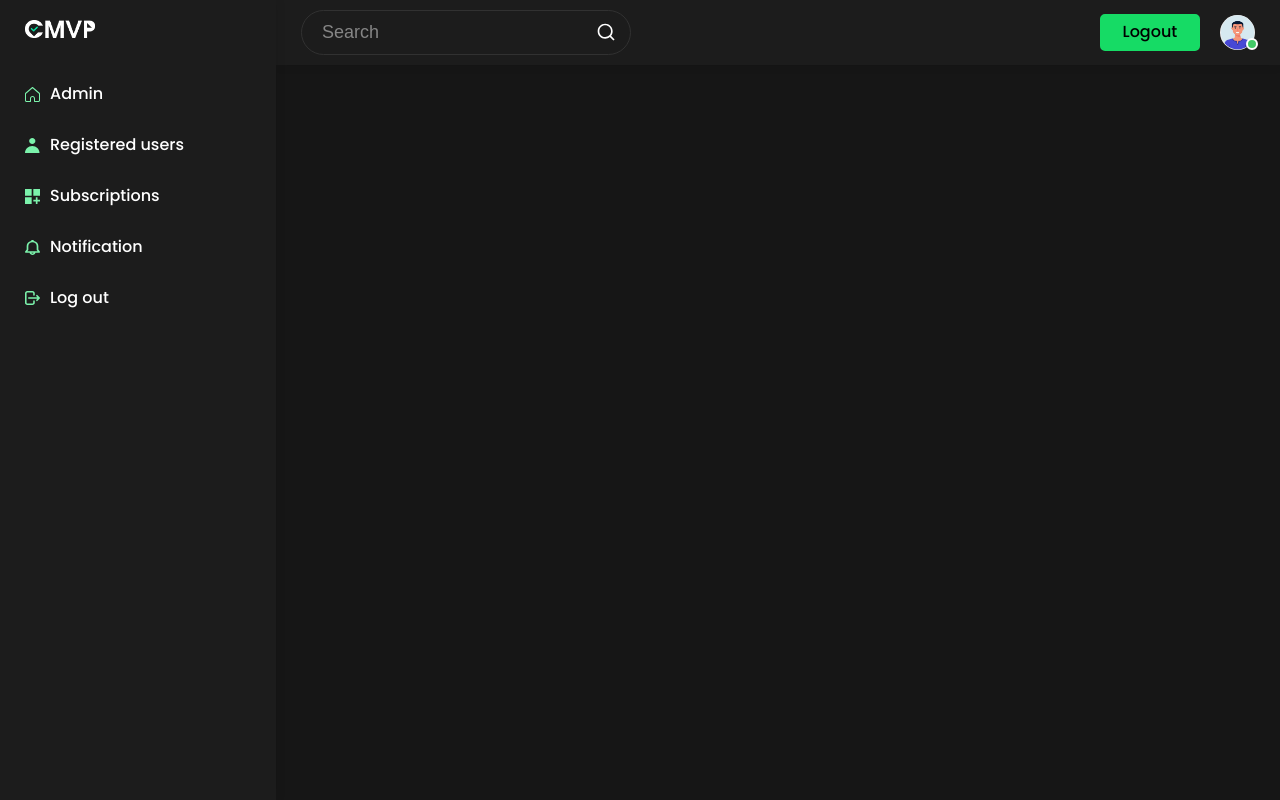
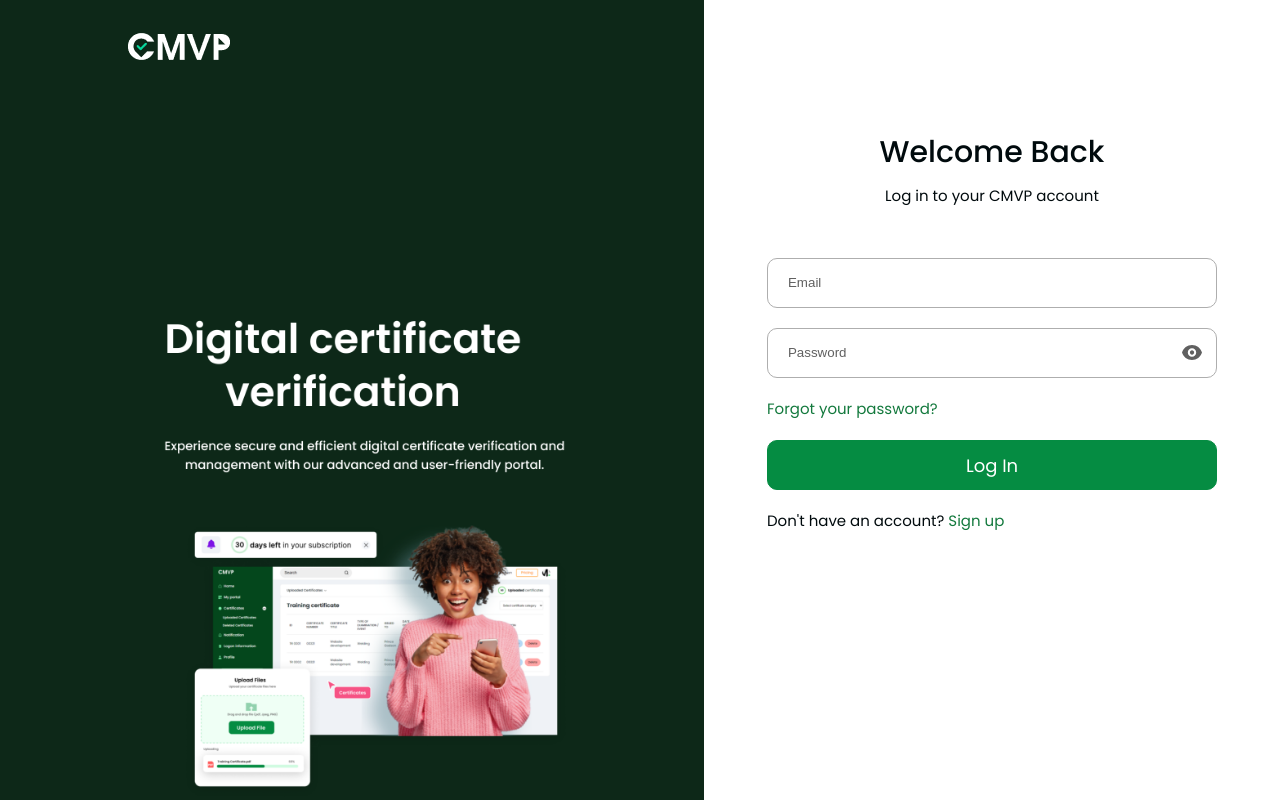
Before and after one commit to prince3g/new-cmvp-site, a React (Create React App) app: page /login in a window 1280 px wide. Built offline with nearby package versions, Linux system fonts and the light colour scheme.

Commit message:
login buttons

```diff
--- a/src/App.css
+++ b/src/App.css
@@ -325,6 +325,7 @@
     z-index: 1;
 }
 
+.Reg_Input button,
 .Reg_Input textarea,
 .Reg_Input input{
     position: relative;
@@ -348,19 +349,23 @@
     resize: none;
     padding: 20px;
 }
-.Reg_Input input[type="submit"]{
+.Reg_Input button{
     cursor: pointer;
     font-size: 18px;
     background-color: #058C42 !important;
     color: #fff !important;
     border-color: #058C42 !important;
+    display: flex;
+    align-items: center;
+    justify-content: center;
+    text-align: center;
 }
-.Reg_Input input[type="submit"]:hover{
+.Reg_Input button:hover{
     background-color: #0a6332 !important;
     border-color: #0a6332 !important;
 }
 @media screen and (max-width:500px){
-  .Reg_Input input[type="submit"]{
+  .Reg_Input button{
     font-size: 15px !important;
 }
 }
--- a/src/App.js
+++ b/src/App.js
@@ -16,25 +16,25 @@ import AdminDashbaord from './Components/AdminDashboard/AdminDashboard';
 
 function App() {
   return (
-    // <Router>
-    //   <div className="App">
-    //     <Routes>
-    //       <Route path="/" element={<LandingPage />} />
-    //       <Route path="/login" element={<LoginPage />} />
-    //       <Route path="/signup" element={<SignupPage />} />
-    //       <Route path="/terms" element={<Terms />} />
-    //       <Route path="/privacy" element={<Privacy />} />
-    //       <Route path="/forgot-password" element={<ForgotPassPage />} />
-    //       <Route path="/help" element={<HelpPage />} />
-    //       <Route path="/verification" element={<VerificationPage />} />
-    //       <Route path="/dashboard" element={<CompanyDashbaord />} />
-    //     </Routes>
-    //   </div>
-    // </Router>
+    <Router>
+      <div className="App">
+        <Routes>
+          <Route path="/" element={<LandingPage />} />
+          <Route path="/login" element={<LoginPage />} />
+          <Route path="/signup" element={<SignupPage />} />
+          <Route path="/terms" element={<Terms />} />
+          <Route path="/privacy" element={<Privacy />} />
+          <Route path="/forgot-password" element={<ForgotPassPage />} />
+          <Route path="/help" element={<HelpPage />} />
+          <Route path="/verification" element={<VerificationPage />} />
+          <Route path="/dashboard" element={<CompanyDashbaord />} />
+        </Routes>
+      </div>
+    </Router>
 
-    <div>
-      <AdminDashbaord />
-    </div>
+    // <div>
+    //   <AdminDashbaord />
+    // </div>
 
 
   );
--- a/src/Components/MainPage/ForgotPassPage.js
+++ b/src/Components/MainPage/ForgotPassPage.js
@@ -61,15 +61,8 @@ const ForgotPassPage = () => {
                   />
                 </div>
 
+
                 <div className="Reg_Input">
-                  <input
-                    type="submit"
-                    value="Log In"
-                    className="primary-background-color"
-                  />
-                </div>
-
-                {/* <div className="Reg_Input">
                   <button
                     type="submit"
                     className="primary-background-color"
@@ -77,7 +70,7 @@ const ForgotPassPage = () => {
                   >
                     {isSubmitting ? "Sending..." : "Send Reset Link"}
                   </button>
-                </div> */}
+                </div>
 
               </form>
 
--- a/src/Components/MainPage/LoginPage.js
+++ b/src/Components/MainPage/LoginPage.js
@@ -183,15 +183,8 @@ const LoginPage = () => {
                   <Link to="/forgot-password">Forgot your password?</Link>
                 </div>
 
-                 <div className="Reg_Input">
-                  <input
-                    type="submit"
-                    value="Log In"
-                    className="primary-background-color"
-                  />
-                </div>
 
-                {/* <div className="Reg_Input">
+                <div className="Reg_Input">
                   <button
                     type="submit"
                     className="primary-background-color"
@@ -199,7 +192,7 @@ const LoginPage = () => {
                   >
                     {isLoading ? "Logging In..." : "Log In"}
                   </button>
-                </div> */}
+                </div>
 
               </form>
 
--- a/src/Components/MainPage/SignupPage.js
+++ b/src/Components/MainPage/SignupPage.js
@@ -162,14 +162,7 @@ const SignupPage = () => {
                   </p>
                 </div>
 
-                <div className="Reg_Input">
-                  <input
-                    type="submit"
-                    value="Sign up"
-                    className="primary-background-color"
-                  />
-                </div>
-{/*
+
                 <div className="Reg_Input">
                   <button
                     type="submit"
@@ -178,7 +171,7 @@ const SignupPage = () => {
                   >
                     {isLoading ? "Signing Up..." : "Sign Up"}
                   </button>
-                </div> */}
+                </div>
 
               </form>
 
```
